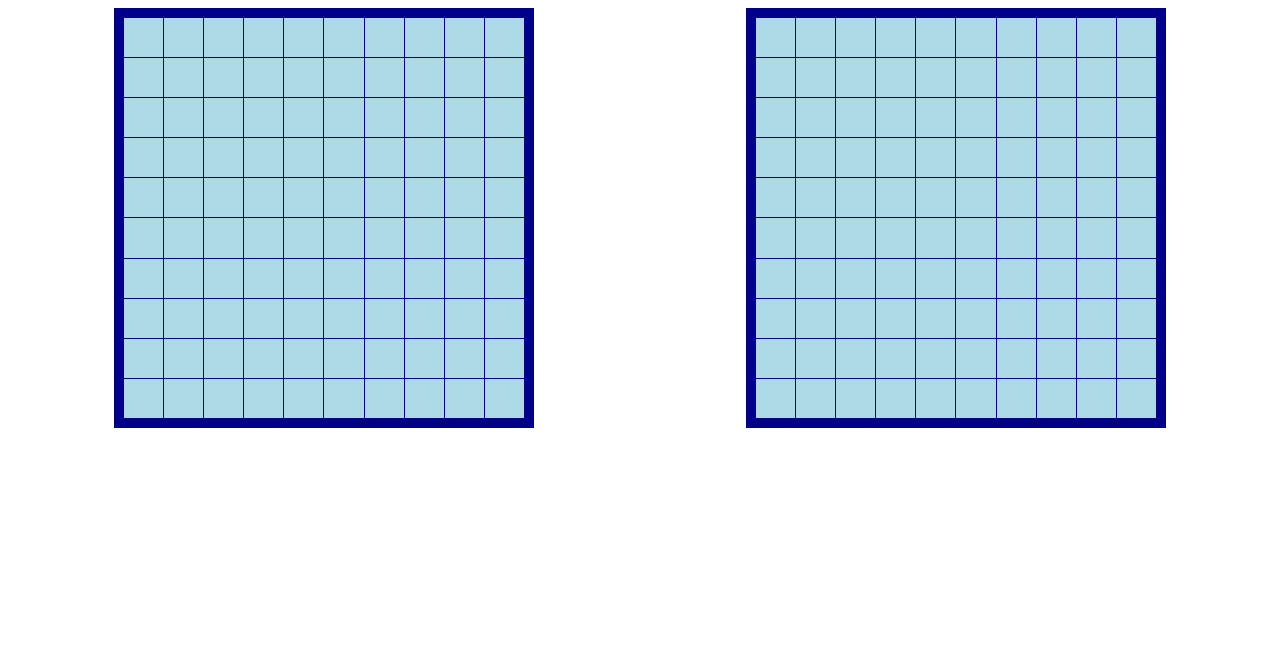
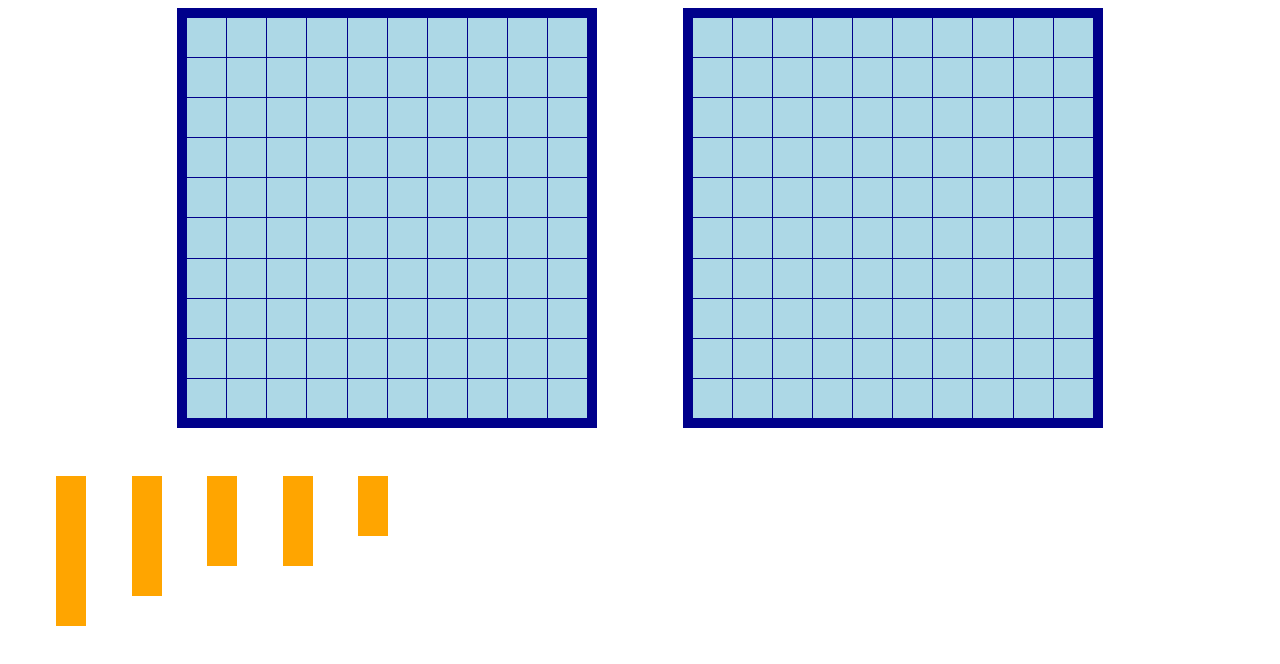
Before and after one commit to mackwill/battleship, a website with bundled scripts: page public/index.html in a window 1280 px wide. Built offline with nearby package versions, Linux system fonts and the light colour scheme.

Commit message:
Added basic add ship function, added ability to click on ship elements to move them to grid without error handling

```diff
--- a/public/index.css
+++ b/public/index.css
@@ -1,4 +1,10 @@
 body {
+  text-align: center;
+}
+
+.total-grid-wrapper {
+  margin: auto;
+  width: 80%;
   display: flex;
   justify-content: space-around;
 }
@@ -20,3 +26,28 @@ body {
 .grid-item:hover {
   background-color: red;
 }
+
+#div1 {
+  height: 20px;
+  width: 20px;
+  background-color: green;
+}
+
+.ship-wrapper {
+  display: flex;
+  margin: 2%;
+}
+
+.ship {
+  margin: 2%;
+}
+
+.shipElem {
+  height: 30px;
+  width: 30px;
+  background-color: orange;
+}
+
+.shipElem:hover {
+  background-color: purple;
+}
--- a/public/index.html
+++ b/public/index.html
@@ -16,8 +16,7 @@
   </head>
   <body>
     <script>
-      createBoard(10, 1);
-      createBoard(10, 2);
+      mainFunction();
     </script>
   </body>
 </html>
--- a/src/battleship.js
+++ b/src/battleship.js
@@ -1,21 +1,34 @@
+// const { player1ships, } = require("./constants");
+
+const createTotalGridDiv = () => {
+  $("body").append(
+    $(document.createElement("div")).attr({
+      class: "total-grid-wrapper",
+    })
+  );
+};
+
 const createBoard = (boardSize, player) => {
   let rowPos = 1;
-  $("body").append(
+  $(".total-grid-wrapper").append(
     $(document.createElement("div")).attr({
       class: "grid-container",
-      id: `${player}-grid`,
+      id: `player${player}-grid`,
     })
   );
 
   for (let i = 1; i <= boardSize; i++) {
     let colPos = 65;
+    let colNum = 1;
 
     for (let j = 1; j <= boardSize; j++) {
-      $(`#${player}-grid`).append(
+      $(`#player${player}-grid`).append(
         $(document.createElement("div"))
           .attr({
             class: "grid-item",
             id: `${String.fromCharCode(colPos)}${rowPos}`,
+            row: colNum,
+            col: rowPos,
           })
           .css({
             gridColumn: j,
@@ -28,70 +41,59 @@ const createBoard = (boardSize, player) => {
   }
 };
 
-//
-document.addEventListener("click", (e) => {
-  console.log();
-  if (e.target.className === "grid-item") {
-    console.log("squareClicked: ", e.target.id);
-  }
+const createShipDiv = () => {
+  $(".total-grid-wrapper").after(
+    $(document.createElement("div"))
+      .attr({
+        class: "ship-wrapper",
+      })
+      .css({
+        width: "90%",
+      })
+  );
+};
+
+$(document).on("click", ".shipElem", (e) => {
+  let clicks = 0;
+  $(document).on("click", ".grid-item", (el) => {
+    console.log("clicks: ", clicks);
+    if (clicks === 0) {
+      $(`#${el.target.id}`).css({ backgroundColor: "orange" });
+      $(`#${e.target.id}`).css({ display: "none" });
+    }
+    clicks++;
+  });
 });
 
-// const takeShot = (playerBoard, guess) => {
-//   return (playerBoard[guess[0]][guess[1]] = "x");
-// };
+const createShips = (shipName, shipLength) => {
+  $(".ship-wrapper").append(
+    $(document.createElement("div")).attr({
+      class: `${shipName}-wrapper ship`,
+    })
+  );
 
-// const findShipLength = (shipType) => {
-//   switch (shipType) {
-//     case "carrier":
-//       return 5;
-//     case "battleship":
-//       return 4;
-//     case "cruiser":
-//     case "submarine":
-//       return 3;
-//     case "destroyer":
-//       return 2;
-//   }
-// };
+  for (let i = 1; i <= shipLength; i++) {
+    $(`.${shipName}-wrapper`).append(
+      $(document.createElement("div")).attr({
+        class: "shipElem",
+        id: `${shipName}-${i}`,
+      })
+    );
+  }
+};
 
-// const findEndCord = (startCoord, shipDirection, shipLength) => {
-//   let xCord = startCoord[0];
-//   let yCord = startCoord[1];
+const mainFunction = function () {
+  const player1ships = {
+    cruiser: [],
+  };
 
-//   switch (shipDirection) {
-//     case "N":
-//       yCord += shipLength;
-//       break;
-//     case "S":
-//       yCord -= shipLength;
-//       break;
-//     case "E":
-//       xCord += shipLength;
-//       break;
-//     case "W":
-//       xCord -= shipLength;
-//   }
-
-//   return [xCord, yCord];
-// };
-
-// const placeShip = (shipType, start, endCoord, playerBoard, player) => {
-//   console.log(
-//     `Player ${player} has placed their ${shipType} on squares [${start}]`
-//   );
-
-//   // Define the positions that the ship takes up
-// };
-
-// const battleship = () => {
-//   const player1Board = createBoard(10);
-//   const player2Board = createBoard(10);
-
-//   //Place a ship
-//   let endCoord = findEndCord([5, 4], "N");
-
-//   takeShot(player1Board, [5, 4]);
-//   console.log(player1Board);
-// };
-
-// battleship();
+  createTotalGridDiv();
+  createBoard(10, 1);
+  createBoard(10, 2);
+  createShipDiv();
+  createShips("carrier", 5);
+  createShips("battleship", 4);
+  createShips("cruiser", 3);
+  createShips("submarine", 3);
+  createShips("destroyer", 2);
+};
--- /dev/null
+++ b/src/constants.js
@@ -0,0 +1,8 @@
+module.exports = {
+  player1ships: {
+    cruiser: [],
+  },
+  player2ships: {
+    cruiser: [],
+  },
+};
```
Also changed, not shown: 1 other file.
